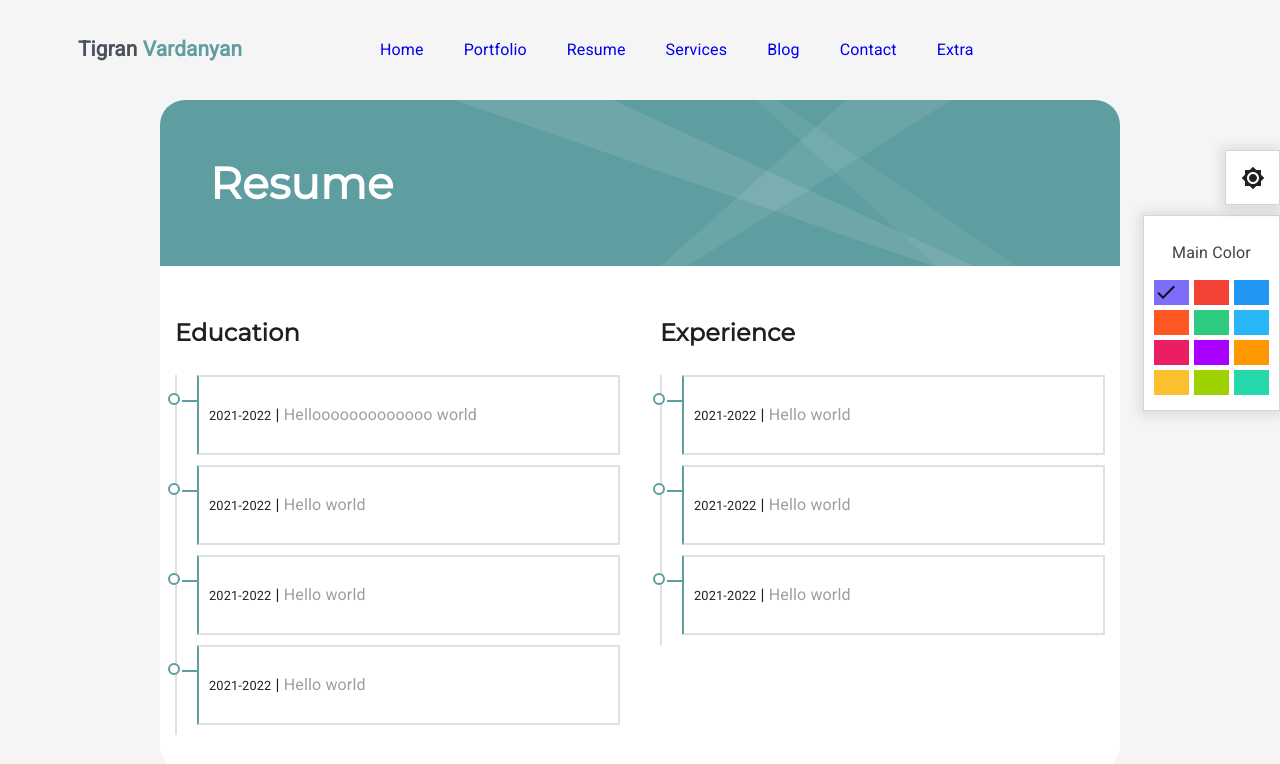
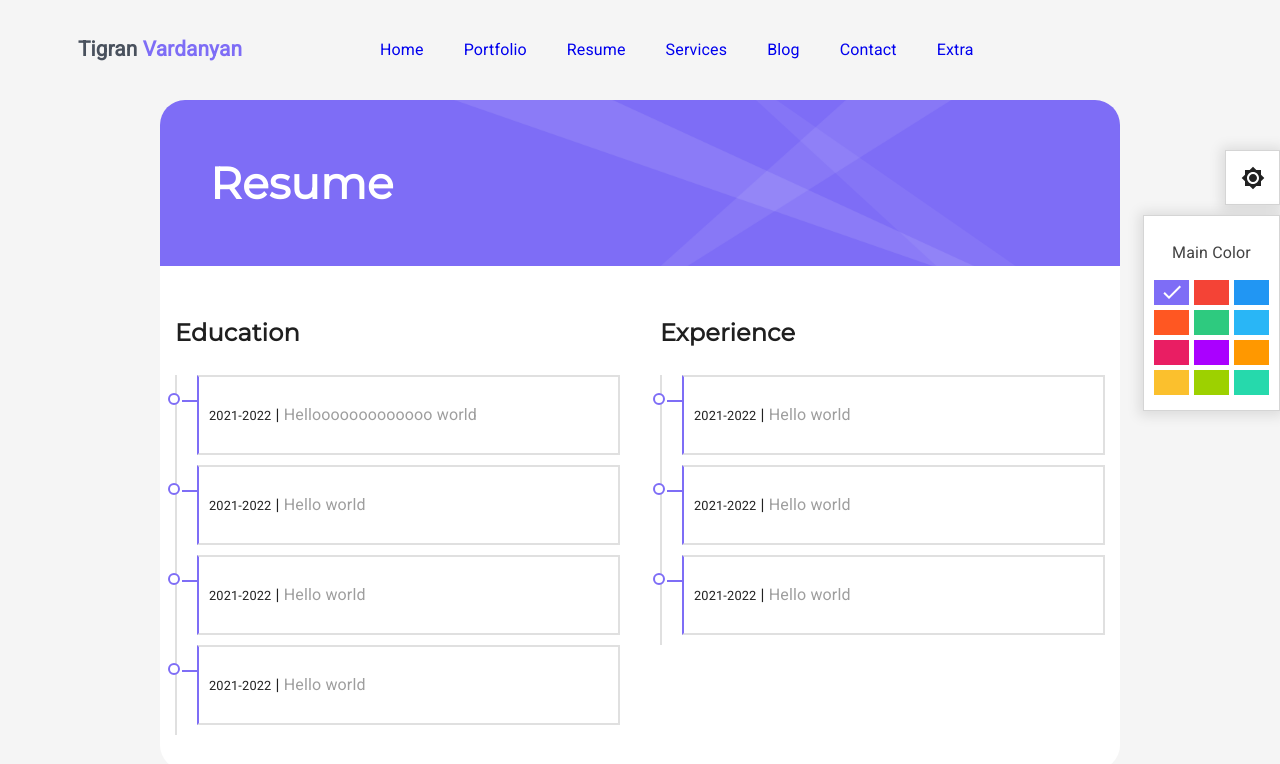
Before and after one commit to TigranVardanyan/bestdevsite, a React (Create React App) app: page /bestdevsite/resume in a window 1280 px wide. Shown: the top 764 px of the page. Built offline with nearby package versions, Linux system fonts and the light colour scheme.

Commit message:
cChanger ready

```diff
--- /dev/null
+++ b/src/components/ColorChanger/ColorChangeElement.js
@@ -0,0 +1,12 @@
+import CheckIcon from "@mui/icons-material/Check";
+
+const ColorChangeElement = props => {
+  return (
+    <div id={props.id} data-color={props.color}
+         style={{ backgroundColor: props.color, height: '25px', width: '35px', textAlign:"center", color:"white" }}>
+      {props.selected === props.id && <CheckIcon/>}
+    </div>
+  )
+}
+
+export default ColorChangeElement
--- a/src/components/ColorChanger/ColorChanger.js
+++ b/src/components/ColorChanger/ColorChanger.js
@@ -1,41 +1,48 @@
 import classes from './ColorChanger.module.css'
 import BrightnessHighIcon from '@mui/icons-material/BrightnessHigh';
 import CheckIcon from '@mui/icons-material/Check';
-import {useState} from "react";
-
+import {useEffect, useState} from "react";
+import ColorChangeElement from "./ColorChangeElement";
 
 const ColorChanger = props => {
-  const [cogClass, setCogClass] = useState('cogRot1')
-  const [cColor, setCColor] = useState('#7E6DF6')
+  const [showColorPalette, setShowColorPalette] = useState(true)
+  const [selectedColor, setSelectedColor ] = useState('paletteColor1')
 
-  const cogMouseOverHandler = () => {
-    setCogClass('cogRot2')
+  useEffect(() => {
+    localStorage.getItem('theme-palette') && setSelectedColor(localStorage.getItem('theme-palette'))
+    document.documentElement.style.setProperty('--theme-color', localStorage.getItem('theme-color'));
+  }, [])
+
+  const cogClickHandler = () => {
+    setShowColorPalette(!showColorPalette);
   }
-
-  const cogMouseLeaveHandler = () => {
-    setCogClass('cogRot1')
+  const colorClickHandler = (e) => {
+    if ( e.target.dataset.color ) {
+      setSelectedColor(e.target.id)
+      document.documentElement.style.setProperty('--theme-color', e.target.dataset.color);
+      localStorage.setItem('theme-palette', e.target.id)
+      localStorage.setItem('theme-color', e.target.dataset.color)
+    }
   }
   return (<aside className={classes.colorChanger}>
-    <div className={classes.colorChangerToggler} onMouseOver={cogMouseOverHandler} onMouseLeave={cogMouseLeaveHandler}>
-      <BrightnessHighIcon sx={{transition: 'unset'}} className={classes[cogClass]}/>
+    <div className={classes.colorChangerToggler}>
+      <BrightnessHighIcon sx={{ transition: 'unset' }} className={classes.cogRot1} onClick={cogClickHandler}/>
     </div>
-    <div className={classes.colorPalette}>
+    <div className={`${classes.colorPalette} ${showColorPalette ? classes.show : ''}` }>
       <span>Main Color</span>
-      <div className={classes.colors}>
-        <div className={classes.color} data-color={'#7E6DF6'} style={{backgroundColor: "#7E6DF6"}}>
-          <CheckIcon/>
-        </div>
-        <div className={classes.color} data-color={'#F44336'} style={{backgroundColor: "#F44336"}}/>
-        <div className={classes.color} data-color={'#2196F3'} style={{backgroundColor: "#2196F3"}}/>
-        <div className={classes.color} data-color={'#FF5722'} style={{backgroundColor: "#FF5722"}}/>
-        <div className={classes.color} data-color={'#2ECA7F'} style={{backgroundColor: "#2ECA7F"}}/>
-        <div className={classes.color} data-color={'#29B6F6'} style={{backgroundColor: "#29B6F6"}}/>
-        <div className={classes.color} data-color={'#E91E63'} style={{backgroundColor: "#E91E63"}}/>
-        <div className={classes.color} data-color={'#AA00FF'} style={{backgroundColor: "#AA00FF"}}/>
-        <div className={classes.color} data-color={'#FF9800'} style={{backgroundColor: "#FF9800"}}/>
-        <div className={classes.color} data-color={'#FBC02D'} style={{backgroundColor: "#FBC02D"}}/>
-        <div className={classes.color} data-color={'#9DD100'} style={{backgroundColor: "#9DD100"}}/>
-        <div className={classes.color} data-color={'#26D9AC'} style={{backgroundColor: "#26D9AC"}}/>
+      <div className={classes.colors} onClick={colorClickHandler}>
+        <ColorChangeElement id={'paletteColor1'} color={'#7E6DF6'} selected={selectedColor}/>
+        <ColorChangeElement id={'paletteColor2'} color={'#F44336'} selected={selectedColor}/>
+        <ColorChangeElement id={'paletteColor3'} color={'#2196F3'} selected={selectedColor}/>
+        <ColorChangeElement id={'paletteColor4'} color={'#FF5722'} selected={selectedColor}/>
+        <ColorChangeElement id={'paletteColor5'} color={'#2ECA7F'} selected={selectedColor}/>
+        <ColorChangeElement id={'paletteColor6'} color={'#29B6F6'} selected={selectedColor}/>
+        <ColorChangeElement id={'paletteColor7'} color={'#E91E63'} selected={selectedColor}/>
+        <ColorChangeElement id={'paletteColor8'} color={'#AA00FF'} selected={selectedColor}/>
+        <ColorChangeElement id={'paletteColor9'} color={'#FF9800'} selected={selectedColor}/>
+        <ColorChangeElement id={'paletteColor10'} color={'#FBC02D'} selected={selectedColor}/>
+        <ColorChangeElement id={'paletteColor11'} color={'#9DD100'} selected={selectedColor}/>
+        <ColorChangeElement id={'paletteColor12'} color={'#26D9AC'} selected={selectedColor}/>
       </div>
     </div>
   </aside>)
--- a/src/components/ColorChanger/ColorChanger.module.css
+++ b/src/components/ColorChanger/ColorChanger.module.css
@@ -30,6 +30,13 @@
   flex-direction: column;
   justify-content: space-between;
   background-color: #fff;
+  transform: translateX(100%);
+  transform-origin: 100% center;
+  transition: 1s ease;
+}
+
+.colorPalette.show {
+  transform: translateX(0px);
 }
 
 .colorPalette span {
@@ -50,17 +57,12 @@
   margin-bottom: 5px;
 }
 
-.color {
-  height: 25px;
-  width: 35px;
-}
-
 .colorChanger .cogRot1 {
   transform: rotate(-720deg);
   transition: 0.45s linear;
 }
 
-.colorChanger .cogRot2 {
+.colorChanger .cogRot1:hover {
   transform: rotate(720deg);
   transition: 0.45s linear;
 }
--- a/src/components/ContactInfo/ContactInfo.js
+++ b/src/components/ContactInfo/ContactInfo.js
@@ -11,7 +11,7 @@ const ContactInfo = props => {
         <TableBody>
           <TableRow>
             <TableCell>
-              <MyLocationOutlinedIcon/>
+              <MyLocationOutlinedIcon sx={{color: "var(--theme-color)"}}/>
             </TableCell>
             <TableCell>
               Yerevan, Armenia
@@ -19,7 +19,7 @@ const ContactInfo = props => {
           </TableRow>
           <TableRow>
             <TableCell>
-              <EmailOutlinedIcon/>
+              <EmailOutlinedIcon sx={{color: "var(--theme-color)"}}/>
             </TableCell>
             <TableCell>
               tig.vardanyan.001@gmail.com
@@ -27,7 +27,7 @@ const ContactInfo = props => {
           </TableRow>
           <TableRow>
             <TableCell>
-              <PhoneEnabledOutlinedIcon/>
+              <PhoneEnabledOutlinedIcon sx={{color: "var(--theme-color)"}}/>
             </TableCell>
             <TableCell>
               +374 77 720 166
@@ -35,7 +35,7 @@ const ContactInfo = props => {
           </TableRow>
           <TableRow>
             <TableCell>
-              <CheckOutlinedIcon/>
+              <CheckOutlinedIcon sx={{color: "var(--theme-color)"}}/>
             </TableCell>
             <TableCell>
               Freelance Available
--- a/src/components/Navbar/Navbar.module.css
+++ b/src/components/Navbar/Navbar.module.css
@@ -19,5 +19,5 @@
 }
 
 .cChange {
-  color: cadetblue;
+  color: var(--theme-color);;
 }
--- a/src/components/UI/TimelineElement/TimelineElement.module.css
+++ b/src/components/UI/TimelineElement/TimelineElement.module.css
@@ -5,7 +5,7 @@
 
 .timelineElement {
   border: 2px solid #e0e0e0;
-  border-left: 2px solid cadetblue;
+  border-left: 2px solid var(--theme-color);
   margin-left: 20px;
   position: relative;
   padding: 10px;
@@ -22,7 +22,7 @@
   width: 12px;
   -webkit-border-radius: 50%;
   border-radius: 50%;
-  border: 2px solid cadetblue;
+  border: 2px solid var(--theme-color);
   background-color: white;
 }
 
@@ -32,7 +32,7 @@
   content: "";
   height: 2px;
   width: 16px;
-  background-color: cadetblue;
+  background-color: var(--theme-color);
   top: 23px;
   left: -17px;
 }
--- a/src/components/pages/Contact/Contact.js
+++ b/src/components/pages/Contact/Contact.js
@@ -58,27 +58,27 @@ const Contact = props => {
                 <h2>Contact <span className={classes.cChange}>Form</span></h2>
               </Grid>
               <Box item xs={12} sx={{ display: 'flex', alignItems: 'flex-start', mt: 1 }}>
-                <AccountCircleOutlinedIcon sx={{ color: 'cadetblue', width: "28px", height: '28px', mx: 2, my: 2 }}/>
+                <AccountCircleOutlinedIcon sx={{ color: 'var(--theme-color)', width: "28px", height: '28px', mx: 2, my: 2 }}/>
                 <FormControl fullWidth>
                   <TextField id="input-with-sx" label="Full name" variant="standard"/>
                 </FormControl>
               </Box>
               <Box item xs={12} sx={{ display: 'flex', alignItems: 'flex-start', mt: 1 }}>
-                <EmailOutlinedIcon sx={{ color: 'cadetblue', width: "28px", height: '28px', mx: 2, my: 2 }}/>
+                <EmailOutlinedIcon sx={{ color: 'var(--theme-color)', width: "28px", height: '28px', mx: 2, my: 2 }}/>
                 <FormControl fullWidth>
                   <TextField id="input-with-sx" label="Email" variant="standard"/>
                 </FormControl>
               </Box>
               <Box item xs={12} sx={{ display: 'flex', alignItems: 'flex-start', mt: 1 }}>
                 <ChatBubbleOutlineOutlinedIcon
-                  sx={{ color: 'cadetblue', width: "28px", height: '28px', mx: 2, my: 2 }}/>
+                  sx={{ color: 'var(--theme-color)', width: "28px", height: '28px', mx: 2, my: 2 }}/>
                 <FormControl fullWidth>
                   <TextField id="input-with-sx" label="Message" variant="standard" multiline={true} rows={6}/>
                 </FormControl>
               </Box>
               <Grid item xs={12}>
                 <Grid container justifyContent={'center'}>
-                  <Button variant="contained" sx={{ backgroundColor: 'cadetblue', mt: 1 }} endIcon={<SendIcon/>}>
+                  <Button variant="contained" sx={{ backgroundColor: 'var(--theme-color)', mt: 1 }} endIcon={<SendIcon/>}>
                     Send Message
                   </Button>
                 </Grid>
--- a/src/components/pages/Contact/Contact.module.css
+++ b/src/components/pages/Contact/Contact.module.css
@@ -7,5 +7,5 @@
 }
 
 .cChange {
-  color: cadetblue;
+  color: var(--theme-color);
 }
--- a/src/containers/MainHeader/MainHeader.module.css
+++ b/src/containers/MainHeader/MainHeader.module.css
@@ -1,6 +1,6 @@
 .mainHeader {
   padding: 50px;
-  background: cadetblue;
+  background: var(--theme-color);
   border-radius: 25px 25px 0 0;
   -webkit-transition: 0.3s linear;
   -o-transition: 0.3s linear;
--- a/src/index.css
+++ b/src/index.css
@@ -6,6 +6,10 @@ body {
   -webkit-font-smoothing: antialiased;
   -moz-osx-font-smoothing: grayscale;
   background: #f5f5f5!important;
+}
+
+:root {
+  --theme-color: #7E6DF6;
 }
 
 code {
```
